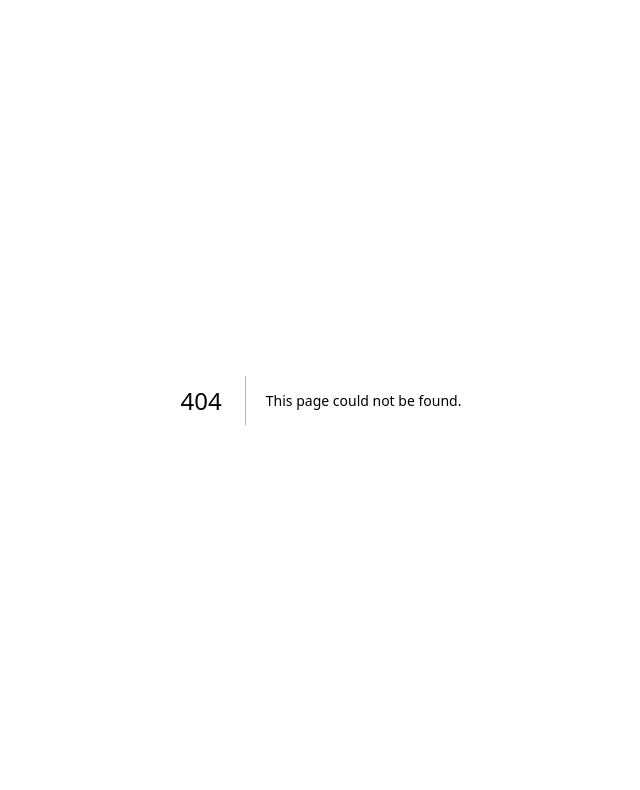
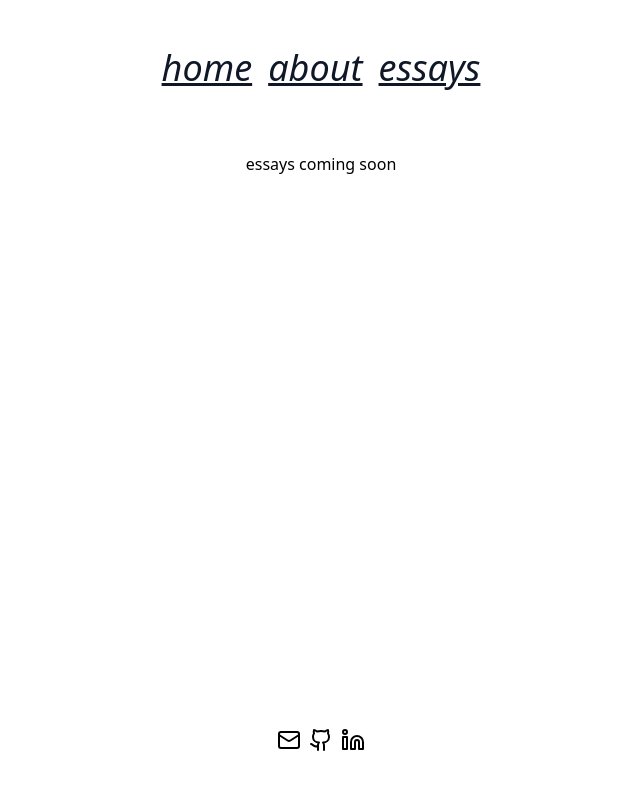
Before and after one commit to tylerzchen/website, a Next.js app: page /essays in a window 1280 px wide. Before the commit this address had no page. Shown: the top 790 px of the page, without its empty margins (319-959 px from the left). Built offline with nearby package versions, Linux system fonts and the light colour scheme.

Commit message:
small changes, fox animation on hard reset only

```diff
--- /dev/null
+++ b/app/about/page.tsx
@@ -0,0 +1,19 @@
+import Link from "next/link";
+import Footer from "@/components/footer";
+import Header from "@/components/header";
+
+export default function About() {
+    return (
+        <div>
+            <div className="text-center absolute top-12 left-1/2 transform -translate-x-1/2">
+                <Header />
+                <div className="text-center mt-16">
+                    <p>about coming soon</p>
+                </div>
+            </div>
+            <div className="text-center absolute bottom-12 left-1/2 transform -translate-x-1/2">
+                <Footer />
+            </div>
+        </div>
+    )
+}
--- /dev/null
+++ b/app/essays/page.tsx
@@ -0,0 +1,19 @@
+import Link from "next/link";
+import Footer from "@/components/footer";
+import Header from "@/components/header";
+
+export default function Essays() {
+    return (
+        <div>
+            <div className="text-center absolute top-12 left-1/2 transform -translate-x-1/2">
+                <Header />
+                <div className="text-center mt-16">
+                    <p>essays coming soon</p>
+                </div>
+            </div>
+            <div className="text-center absolute bottom-12 left-1/2 transform -translate-x-1/2">
+                <Footer />
+            </div>
+        </div>
+    )
+}
--- a/app/page.tsx
+++ b/app/page.tsx
@@ -1,17 +1,25 @@
 "use client";
 
+import Link from "next/link";
+import Image from "next/image";
 import { Environment } from "@react-three/drei";
 import { Canvas, useFrame } from "@react-three/fiber";
 import { Fox } from "@/components/Fox";
 import React from "react";
 import * as THREE from "three";
+import Footer from "@/components/footer";
+import Header from "@/components/header";
+
+// Persist across client-side navigations; resets only on hard refresh
+let hasIntroPlayed = false;
 
 type MovementPhase = "runIn" | "survey" | "walkOut" | "done";
 
-const FoxActor: React.FC = () => {
+const FoxActor: React.FC<{ onDone?: () => void }> = ({ onDone }) => {
   const actorRef = React.useRef<THREE.Group>(null);
   const [phase, setPhase] = React.useState<MovementPhase>("runIn");
   const [currentAnimationName, setCurrentAnimationName] = React.useState<string>("Run");
+  const hasCalledOnDoneRef = React.useRef<boolean>(false);
 
   const startX = -5; // further left to avoid initial visibility
   const startY = -0.5;
@@ -32,6 +40,13 @@ const FoxActor: React.FC = () => {
     if (phase === "survey") setCurrentAnimationName("Survey");
     if (phase === "walkOut") setCurrentAnimationName("Walk");
   }, [phase]);
+
+  React.useEffect(() => {
+    if (phase !== "done") return;
+    if (hasCalledOnDoneRef.current) return;
+    hasCalledOnDoneRef.current = true;
+    onDone?.();
+  }, [phase, onDone]);
 
   React.useEffect(() => {
     if (phase !== "survey") return;
@@ -66,13 +81,36 @@ const FoxActor: React.FC = () => {
   );
 };
 
+
+
 export default function Home() {
+  const [introFinished, setIntroFinished] = React.useState<boolean>(hasIntroPlayed);
   return (
     <div className="h-[100vh] w-[100vw] relative">
       <Canvas camera={{ position: [0.6, 0.9, 5.2], fov: 50 }}>
         <Environment preset="studio"/>
-        <FoxActor />
+        {!introFinished && (
+          <FoxActor onDone={() => { setIntroFinished(true); hasIntroPlayed = true; }} />
+        )}
       </Canvas>
+      <div
+        className={`pointer-events-auto absolute inset-0 flex items-center justify-center transition-opacity duration-700 ${introFinished ? 'opacity-100' : 'opacity-0'}`}
+        aria-live="polite"
+      >
+        <div className="text-center absolute top-12 left-1/2 transform -translate-x-1/2">
+            <Header />
+          <div className="flex flex-col items-center gap-4 mt-16">
+            <Image src="/tyler_headshot.jpeg" alt="tyler chen" width={100} height={100} className="rounded-full"/>
+            <div className="text-center">
+              <h1 className="text-2xl font-semibold text-gray-900 mb-2">Tyler Chen</h1>
+              <p className="text-gray-600">prev CTO & Cofounder @ Caucus (YC X25).</p>
+            </div>
+          </div>
+        </div>
+        <div className="text-center absolute bottom-12 left-1/2 transform -translate-x-1/2">
+          <Footer />
+        </div>
+      </div>
     </div>
   );
 }
--- /dev/null
+++ b/components/footer.tsx
@@ -0,0 +1,18 @@
+import Link from "next/link";
+import { Mail, Github, Linkedin } from "lucide-react";
+
+export default function Footer() {
+    return (
+        <div className="flex flex-row gap-2 justify-center">
+            <Link href="mailto:chent51605@gmail.com">
+                <Mail />
+            </Link>
+            <Link href="https://github.com/tylerzchen">
+                <Github />
+            </Link>
+            <Link href="https://www.linkedin.com/in/tyler-chen-43570b241/">
+                <Linkedin />
+            </Link>
+        </div>
+    )
+}
--- /dev/null
+++ b/components/header.tsx
@@ -0,0 +1,17 @@
+import Link from "next/link";
+
+export default function Header() {
+    return(
+        <div className="flex flex-row gap-4 justify-center">
+            <Link href="/">
+                <h1 className="text-2xl md:text-4xl italic underline text-gray-900">home</h1>
+            </Link>
+            <Link href="/about">
+                <h1 className="text-2xl md:text-4xl italic underline text-gray-900">about</h1>
+        </Link>
+            <Link href="/essays">
+                <h1 className="text-2xl md:text-4xl italic underline text-gray-900">essays</h1>
+            </Link>
+        </div>
+    )
+}
--- a/package.json
+++ b/package.json
@@ -11,6 +11,8 @@
   "dependencies": {
     "@react-three/drei": "^10.7.3",
     "@react-three/fiber": "^9.3.0",
+    "lucide": "^0.541.0",
+    "lucide-react": "^0.541.0",
     "next": "15.5.0",
     "react": "19.1.0",
     "react-dom": "19.1.0",
```
Also changed, not shown: public/tyler_headshot.jpeg (added), 1 other file (tests, documents, lock files or other folders).
